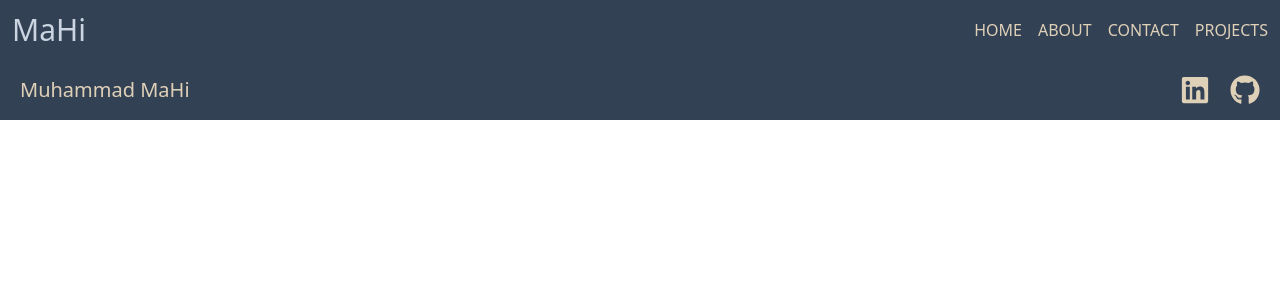
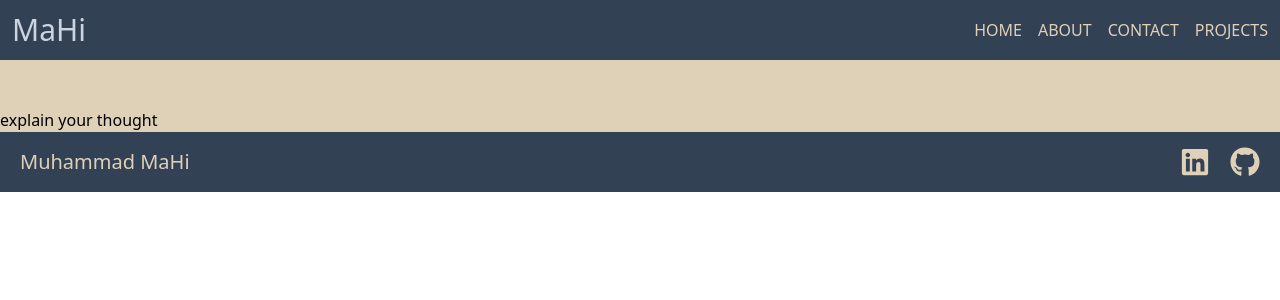
Before and after one commit to Shefain/portfolio, a React (Vite) app: page /contact in a window 1280 px wide. Shown: the top 300 px of the page. Built offline with nearby package versions, Linux system fonts and the light colour scheme.

Commit message:
still in process

```diff
--- a/src/App.jsx
+++ b/src/App.jsx
@@ -8,6 +8,7 @@ import {
 //layouts
 import RootLayout from './Layout/RootLayout';
 import LoginLayout from './Layout/LoginLayout';
+import ResumeLayout from './Layout/ResumeLayout';
 
 // pages
 import Home from './Pages/Home';
@@ -17,11 +18,12 @@ import Contact from './Pages/Contact';
 import Skill from './Pages/Skill';
 import Resume from './Pages/Resume';
 import Portfolio from './Pages/Portfolio';
-import ResumeLayout from './Layout/ResumeLayout';
 import NotFound from './Pages/NotFound';
 
+
+
+
 function App() {
-
   const route = createBrowserRouter(
     createRoutesFromElements(
       <>
@@ -31,23 +33,22 @@ function App() {
           <Route path="about" element={<About />} />
           <Route path="contact" element={<Contact />} />
           <Route path="skill" element={<Skill />} />
-          <Route path='portfolio' element={<Portfolio />} />
-          <Route path='*' element={<NotFound/>}/>
+          <Route path="portfolio" element={<Portfolio />} />
 
+          <Route path="*" element={<NotFound />} />
         </Route>
-          <Route path='resume' element={<ResumeLayout/>}>
-            <Route index element={<Resume/>}/>
-          </Route>
+        <Route path="resume" element={<ResumeLayout />}>
+          <Route index element={<Resume />} />
+        </Route>
 
         {/* Define separate route for login page */}
-         <Route path="/login" element={<LoginLayout />}>
+        <Route path="/login" element={<LoginLayout />}>
           <Route index element={<Login />} />
         </Route>
       </>
     )
   );
 
-
   return <RouterProvider router={route} />;
 }
 
--- a/src/Pages/Contact.jsx
+++ b/src/Pages/Contact.jsx
@@ -2,7 +2,13 @@
 
 const Contact = () => {
     return (
-        <h1> </h1>
+        <section>
+            <form className="flex flex-col">
+                <input type="name" className="outline-none bg-secondary" />
+                <input type="email" className="outline-none bg-secondary" />
+                <input type="textarea" value='explain your thought' className="outline-none bg-secondary" />
+            </form>
+        </section>
      );
 }
 
--- a/src/Pages/Home.jsx
+++ b/src/Pages/Home.jsx
@@ -4,7 +4,7 @@ import frontImg from '../assets/fontImg.jpeg';
 const Home = () => {
   console.log('home');
   return (
-    <section className=' bg-[#020200] h-vh '>
+    <section className=' bg-[#020200] h-svh '>
       <div className=" container m-auto px-4 flex-row md:flex justify-between items-center content-center w-full h-full text-left  ">
         <div className="info fles-1 text-center md:text-left pt-5">
           <h1 className="text-5xl font-bold text-slate-100">
@@ -21,7 +21,7 @@ const Home = () => {
             RESUME
           </NavLink>
         </div>
-        <div className="frontImg h-full  flex-3">
+        <div className="frontImg w-full  flex-3">
           <img src={frontImg} alt="Muhammad MaHi" className='rounded text-center w-full rounded-5xl  'style={{ objectFit: "cover"}} />
         </div>
       </div>
--- a/src/Pages/NotFound.jsx
+++ b/src/Pages/NotFound.jsx
@@ -4,8 +4,8 @@ import { NavLink } from "react-router-dom";
 
 const NotFound = () => {
   return (
-    <React.Fragment className=" text-center">
-      <h1 className=""> Not found </h1>
+    <React.Fragment >
+      <h1 className=" text-center  text-5xl"> Not found </h1>
       <h2> Go to home page </h2>
       <NavLink  to="/"> Home</NavLink>
     </React.Fragment>
```
